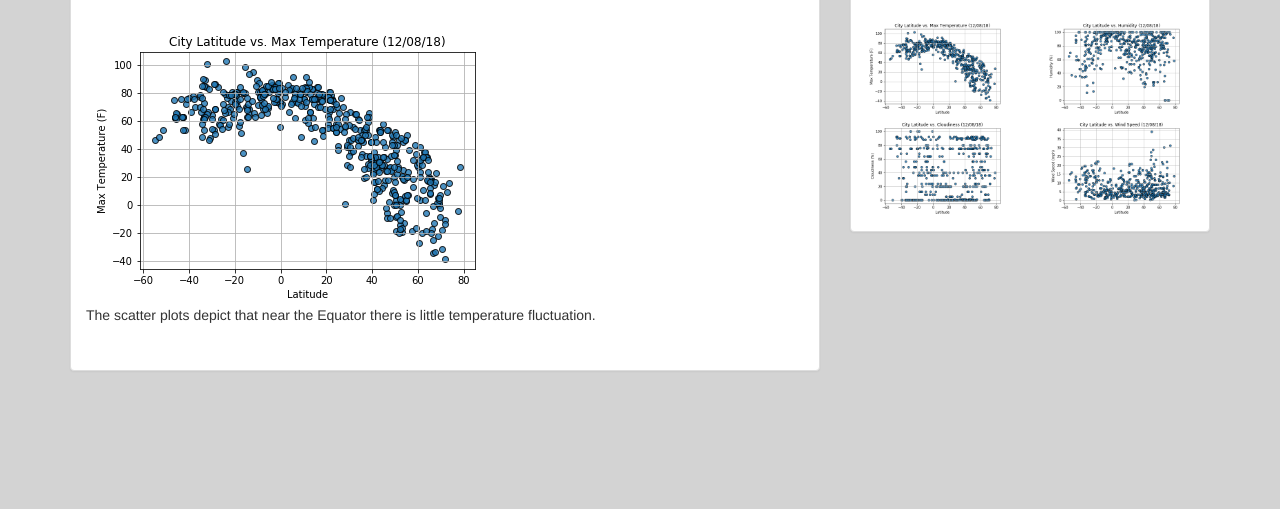
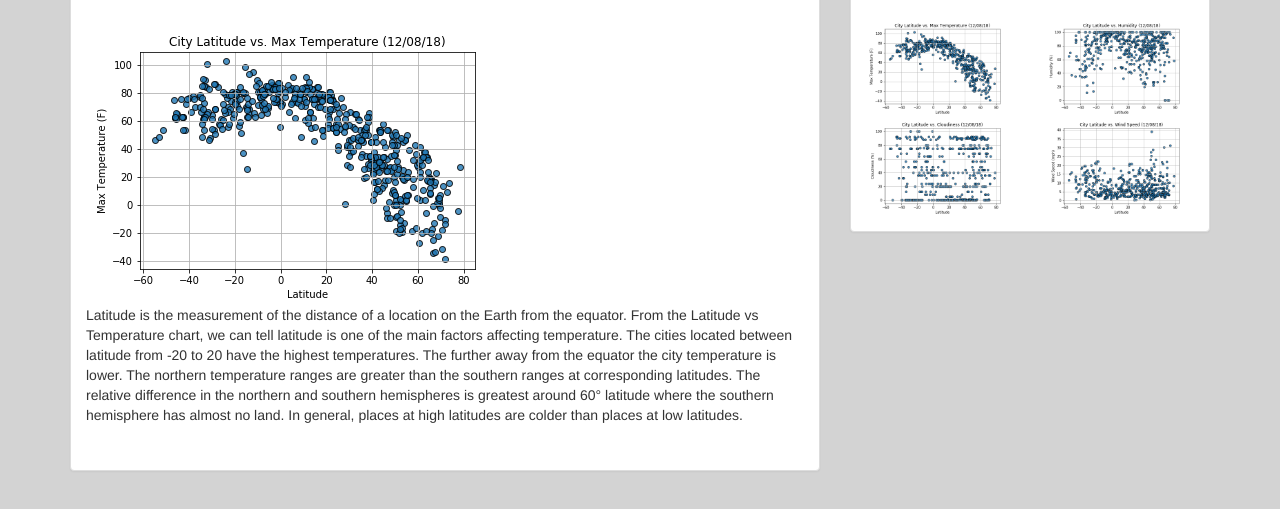
Before and after one commit to ADIETH/ADIETH.github.io, a plain HTML site: page temperature.html in a window 1280 px wide. Shown: the part 165-674 px from the top of the page. Drawn offline with nearby package versions, Linux system fonts and the light colour scheme.

Commit message:
final push

```diff
--- a/temperature.html
+++ b/temperature.html
@@ -54,7 +54,7 @@
                             <h2>Temperature</h2>
                             <hr>
                             <img class="temperature image" src="Resources/assets/Temperature.png" alt="temperature image" >
-                            <p>The scatter plots depict that near the Equator there is little temperature fluctuation.</p>
+                            <p class="category">Latitude is the measurement of the distance of a location on the Earth from the equator. From the Latitude vs Temperature chart, we can tell latitude is one of the main factors affecting temperature. The cities located between latitude from -20 to 20 have the highest temperatures. The further away from the equator the city temperature is lower. The northern temperature ranges are greater than the southern ranges at corresponding latitudes. The relative difference in the northern and southern hemispheres is greatest around 60° latitude where the southern hemisphere has almost no land. In general, places at high latitudes are colder than places at low latitudes.</p>
                         <br>
                         </div>
                     </div>
```
Also changed, not shown: humidity.html (+1 -1 lines).
